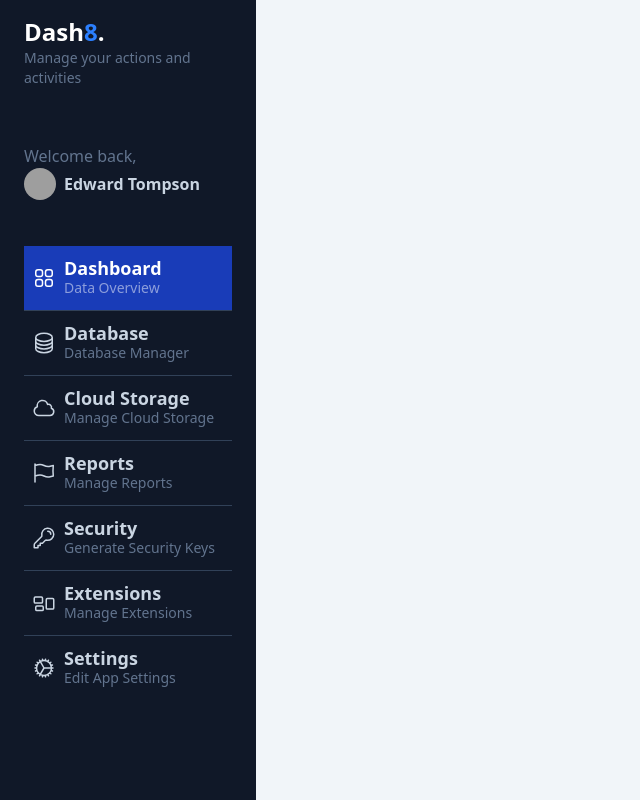
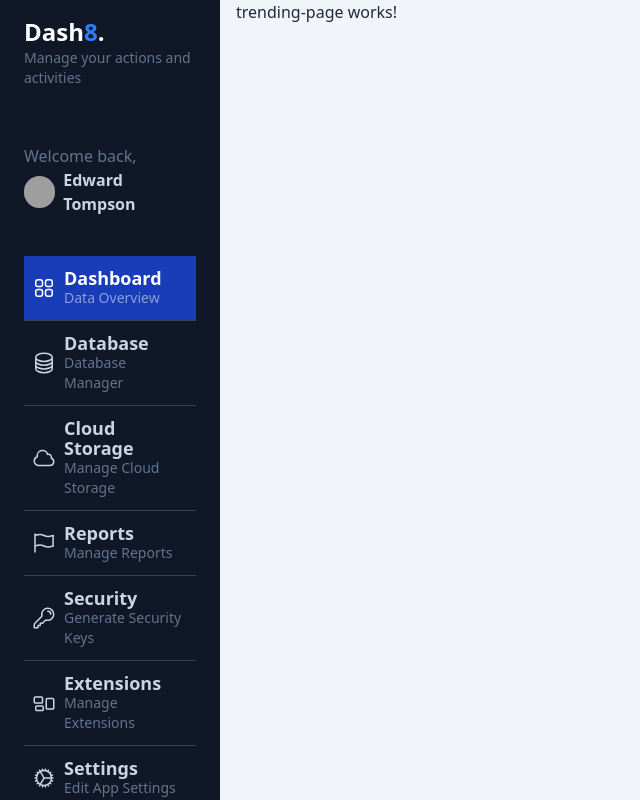
Before and after one commit to SunDeadbeat/gifs-app, an Angular app: page /dashboard/trending in a window 1280 px wide. Before the commit this address led to /dashboard. Shown: the whole page, without its empty margins (0-640 px from the left). Built offline with nearby package versions, Linux system fonts and the light colour scheme; grey boxes are pictures that could not be loaded.

Commit message:
refactor routing structure for dashboard page and update component imports

```diff
--- a/src/app/app.routes.ts
+++ b/src/app/app.routes.ts
@@ -3,12 +3,16 @@ import { Routes } from '@angular/router';
 export const routes: Routes = [{
     path: 'dashboard',
     loadComponent: () => import('./gifs/pages/dashboard-page/dashboard-page'),
-}, {
-    path: 'trending',
-    loadComponent: () => import('./gifs/pages/trending-page/trending-page'),
-}, {
-    path: 'search',
-    loadComponent: () => import('./gifs/pages/search-page/search-page'),
+    children: [{
+        path: 'trending',
+        loadComponent: () => import('./gifs/pages/trending-page/trending-page'),
+    }, {
+        path: 'search',
+        loadComponent: () => import('./gifs/pages/search-page/search-page'),
+    }, {
+        path: '**',
+        redirectTo: 'trending',
+    }]
 }, {
     path: '**',
     redirectTo: 'dashboard',
--- a/src/app/gifs/pages/dashboard-page/dashboard-page.html
+++ b/src/app/gifs/pages/dashboard-page/dashboard-page.html
@@ -1,6 +1,6 @@
 <div class="bg-slate-100 overflow-y-scroll w-screen h-screen antialiased text-slate-300 selection:bg-blue-600 selection:text-white">
     <div class="flex flex-col relative w-screen">
-        <div id="menu" class="bg-gray-900 min-h-screen z-10 text-slate-300 w-64 fixed left-0 h-screen overflow-y-scroll">
+        <div id="menu" class="w-[220px] bg-gray-900 min-h-screen z-10 text-slate-300 fixed left-0 h-screen overflow-y-scroll">
            <div id="logo" class="my-4 px-6">
             <h1 class="text-lg md:text-2xl font-bold text-white">Dash<span class="text-blue-500">8</span>.</h1>
             <p class="text-slate-500 text-sm">Manage your actions and activities</p>
@@ -99,6 +99,8 @@
            </div>
         </div>
 
-
+        <div class="ml-[220px] px-4 flex flex-col flex-1 w-full h-full text-slate-800">
+            <router-outlet />
+        </div>
     </div>
 </div>
--- a/src/app/gifs/pages/dashboard-page/dashboard-page.ts
+++ b/src/app/gifs/pages/dashboard-page/dashboard-page.ts
@@ -1,8 +1,9 @@
 import { Component } from '@angular/core';
+import { RouterOutlet } from '@angular/router';
 
 @Component({
   selector: 'app-dashboard-page',
-  imports: [],
+  imports: [RouterOutlet],
   templateUrl: './dashboard-page.html',
   styleUrl: './dashboard-page.css',
 })
```
